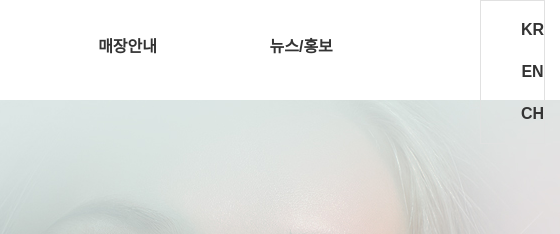
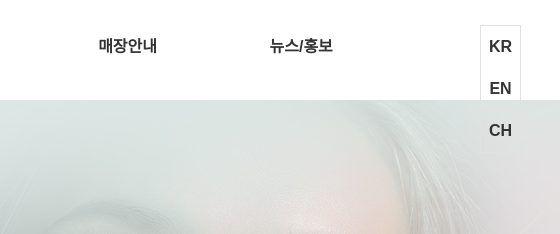
Before and after one commit to jiun-dev/shes_line, a plain HTML site: page index.html in a window 1280 px wide. Shown: the top 234 px of the page, 720-1280 px from the left. Drawn offline with nearby package versions, Linux system fonts and the light colour scheme.

Commit message:
Update style.css

```diff
--- a/css/style.css
+++ b/css/style.css
@@ -69,10 +69,22 @@ head {
     position: fixed;
     float: left;
     z-index: 9999;
+    margin-top: 25px ;
     margin-left: 1200px;
     border: 1px solid #e1e1e1;
     text-align: center;
     line-height: 26px;
+
+}
+
+.language ul {
+    margin: 0 auto;
+    text-align: center;
+    padding: 8px 8px;
+}
+
+.submenu {
+    display: none;
 }
 /*---------------section-----------------*/
 section {
```
